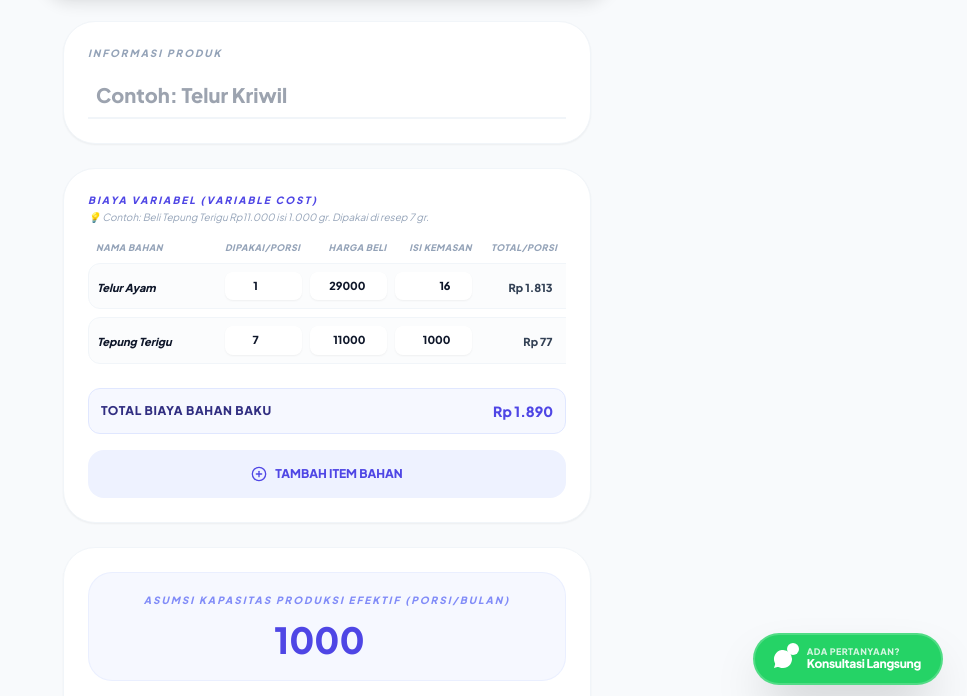
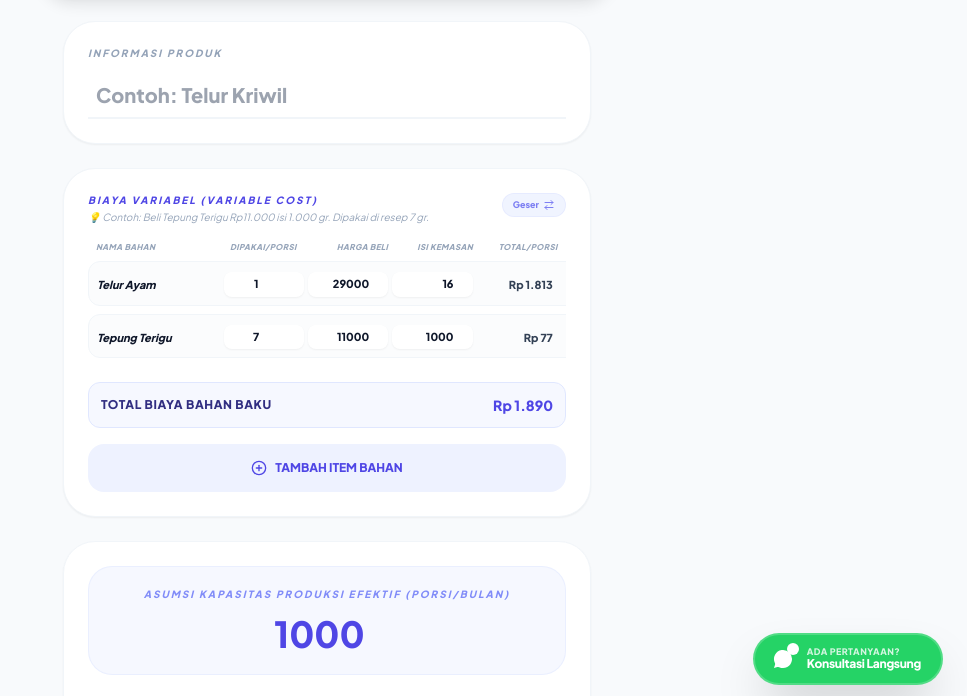
Before and after one commit to arayaconsulting/Kalkulator-HPP, a plain HTML site: page index.html in a window 1280 px wide. Both pictures are taken after a click on the button "Mulai Analisis Sekarang". Shown: the part 91-787 px from the top of the page, without its empty margins (313-1280 px from the left). Drawn offline with nearby package versions, Linux system fonts and the light colour scheme.

Commit message:
index.html

```diff
--- a/index.html
+++ b/index.html
@@ -65,18 +65,26 @@
                 <input type="text" id="nama-produk" placeholder="Contoh: Telur Kriwil" class="w-full p-2 border-b-2 border-slate-100 outline-none focus:border-indigo-500 font-bold text-xl transition-colors">
             </div>
 
-            <!-- STEP 2: BIAYA VARIABEL (RESPONSIVE TABLE WITH SCROLL) -->
+            <!-- STEP 2: BIAYA VARIABEL -->
             <div class="bg-white p-6 rounded-[2rem] shadow-sm border border-slate-100 space-y-4">
-                <div>
-                    <label class="text-[10px] font-black text-indigo-600 uppercase tracking-[0.2em] italic block">Biaya Variabel (Variable Cost)</label>
-                    <p class="text-[10px] text-slate-400 italic mt-0.5">💡 Contoh: Beli Tepung Terigu Rp11.000 isi 1.000 gr. Dipakai di resep 7 gr.</p>
+                <div class="flex justify-between items-start">
+                    <div>
+                        <label class="text-[10px] font-black text-indigo-600 uppercase tracking-[0.2em] italic block">Biaya Variabel (Variable Cost)</label>
+                        <p class="text-[10px] text-slate-400 italic mt-0.5">💡 Contoh: Beli Tepung Terigu Rp11.000 isi 1.000 gr. Dipakai di resep 7 gr.</p>
+                    </div>
+
+                    <!-- INDIKATOR GESER PETUNJUK UNTUK HP -->
+                    <div class="flex items-center gap-1 text-[9px] font-bold text-indigo-500 bg-indigo-50 px-2.5 py-1 rounded-full animate-pulse border border-indigo-100/80 shrink-0 ml-2">
+                        <span>Geser</span>
+                        <i data-lucide="arrow-right-left" class="w-3 h-3"></i>
+                    </div>
                 </div>
 
-                <!-- CONTAINER WRAPPER AGAR DAPAT DIGESER (SCROLL HORIZONTAL) DI HP -->
+                <!-- CONTAINER WRAPPER SCROLL HORIZONTAL (AGAR TIDAK TUMPANG TINDIH DI HP) -->
                 <div class="overflow-x-auto pb-2 no-scrollbar">
                     <div class="min-w-[520px]">
                         <!-- Header Kolom Input Bahan -->
-                        <div class="grid grid-cols-12 gap-2 text-[9px] font-black text-slate-400 uppercase tracking-wider px-2 italic mb-2">
+                        <div class="grid grid-cols-12 gap-1 text-[8px] font-black text-slate-400 uppercase tracking-wider px-2 italic mb-2">
                             <div class="col-span-3">Nama Bahan</div>
                             <div class="col-span-2 text-center">Dipakai/Porsi</div>
                             <div class="col-span-2 text-right">Harga Beli</div>
@@ -89,6 +97,7 @@
                     </div>
                 </div>
 
+                <!-- Total Biaya Bahan Baku -->
                 <div class="flex justify-between items-center p-3 bg-indigo-50/50 rounded-xl border border-indigo-100 font-bold text-xs text-indigo-900 mt-2">
                     <span class="uppercase tracking-wider">Total Biaya Bahan Baku</span>
                     <span id="subtotal-bahan" class="text-sm font-extrabold text-indigo-600">Rp 0</span>
@@ -149,7 +158,7 @@
                 </div>
             </div>
 
-            <!-- EXECUTIVE SUMMARY -->
+            <!-- EXECUTIVE SUMMARY (LAPORAN AKHIR) -->
             <div id="capture-area" class="bg-slate-900 p-10 rounded-[3rem] text-white shadow-2xl relative overflow-hidden">
                 <div class="absolute top-0 right-0 w-32 h-32 bg-indigo-500/20 rounded-full blur-3xl -mr-10 -mt-10"></div>
                 <p class="text-[9px] font-black text-indigo-400 uppercase tracking-[0.4em] mb-10 text-center italic uppercase">Executive Summary</p>
@@ -248,26 +257,26 @@
         function tambahBahan(nama='', resep=1, hargaBeli=0, volume=1) {
             const list = document.getElementById('bahan-list');
             const div = document.createElement('div');
-            div.className = "grid grid-cols-12 gap-2 items-center p-2 bg-slate-50/50 rounded-xl border border-slate-100 transition-all hover:bg-white hover:shadow-sm";
+            div.className = "grid grid-cols-12 gap-1 items-center p-2 bg-slate-50/50 rounded-xl border border-slate-100 transition-all hover:bg-white hover:shadow-sm";
 
             div.innerHTML = `
                 <div class="col-span-3 text-left">
                     <input type="text" placeholder="Nama Bahan" value="${nama}" class="w-full bg-transparent text-[11px] font-bold outline-none italic">
                 </div>
                 <div class="col-span-2 text-center">
-                    <input type="number" value="${resep}" oninput="hitungTotal()" placeholder="0" class="w-full bg-white p-1.5 rounded-lg text-[11px] text-center font-bold shadow-sm outline-none resep-input">
+                    <input type="number" value="${resep}" oninput="hitungTotal()" placeholder="0" class="w-full bg-white p-1 rounded-lg text-[11px] text-center font-bold shadow-sm outline-none resep-input">
                 </div>
                 <div class="col-span-2 text-right">
-                    <input type="number" value="${hargaBeli}" oninput="hitungTotal()" placeholder="0" class="w-full bg-white p-1.5 rounded-lg text-[11px] text-right font-bold shadow-sm outline-none hargabeli-input">
+                    <input type="number" value="${hargaBeli}" oninput="hitungTotal()" placeholder="0" class="w-full bg-white p-1 rounded-lg text-[11px] text-right font-bold shadow-sm outline-none hargabeli-input">
                 </div>
                 <div class="col-span-2 text-right">
-                    <input type="number" value="${volume}" oninput="hitungTotal()" placeholder="1" class="w-full bg-white p-1.5 rounded-lg text-[11px] text-right font-bold shadow-sm outline-none volume-input">
+                    <input type="number" value="${volume}" oninput="hitungTotal()" placeholder="1" class="w-full bg-white p-1 rounded-lg text-[11px] text-right font-bold shadow-sm outline-none volume-input">
                 </div>
                 <div class="col-span-2 text-right pr-1">
                     <span class="text-[11px] font-black text-slate-700 total-harga-item">Rp 0</span>
                 </div>
                 <div class="col-span-1 text-center">
-                    <button onclick="this.parentElement.parentElement.remove(); hitungTotal()" class="text-slate-300 hover:text-red-500 transition-colors"><i data-lucide="minus-circle" class="w-4 h-4"></i></button>
+                    <button onclick="this.parentElement.parentElement.remove(); hitungTotal()" class="text-slate-300 hover:text-red-500 transition-colors"><i data-lucide="minus-circle" class="w-3.5 h-3.5"></i></button>
                 </div>
             `;
             list.appendChild(div);
```
